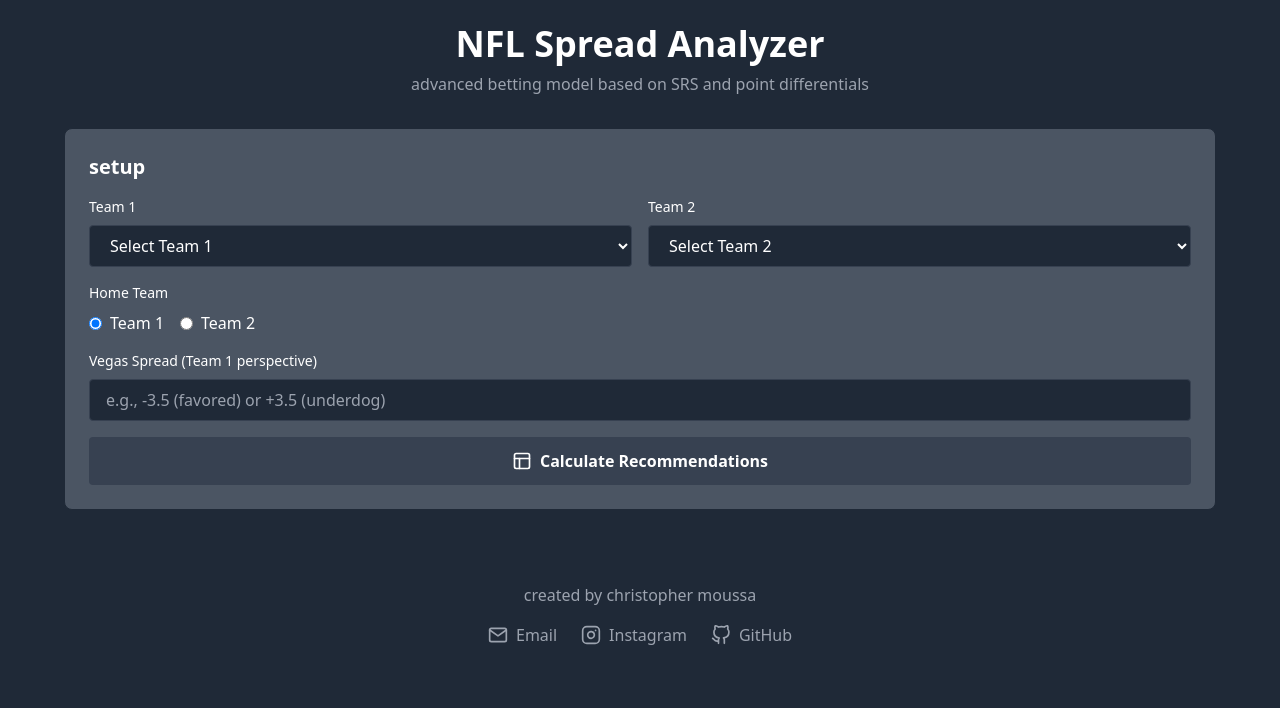
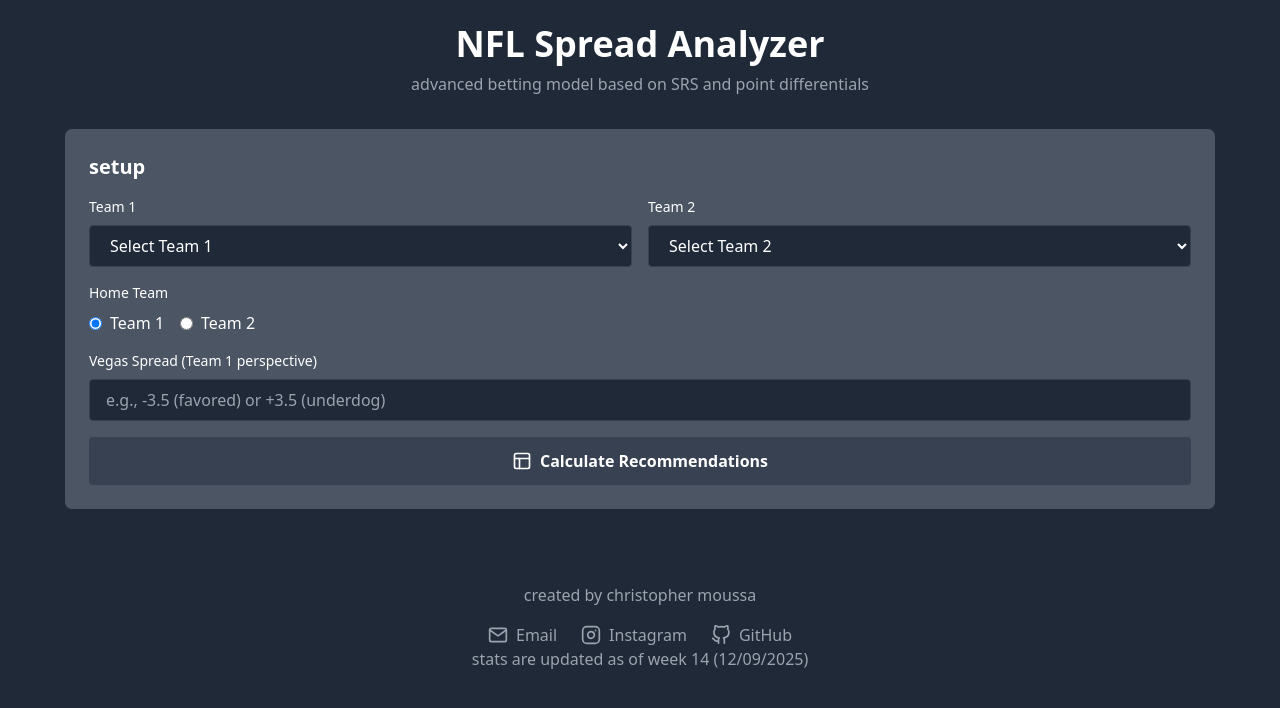
Before and after one commit to cmoussa1/nfl-spread-predict, a plain HTML site: page index.html in a window 1280 px wide. Drawn offline with nearby package versions, Linux system fonts and the light colour scheme.

Commit message:
index: add last update date

```diff
--- a/index.html
+++ b/index.html
@@ -108,6 +108,9 @@
                         </svg>
                         GitHub
                     </a>
+                </div>
+                <div class="flex justify-center gap-6">
+                    <p class="text-gray-400 mb-4">stats are updated as of week 14 (12/09/2025)</p>
                 </div>
             </div>
         </footer>
```
